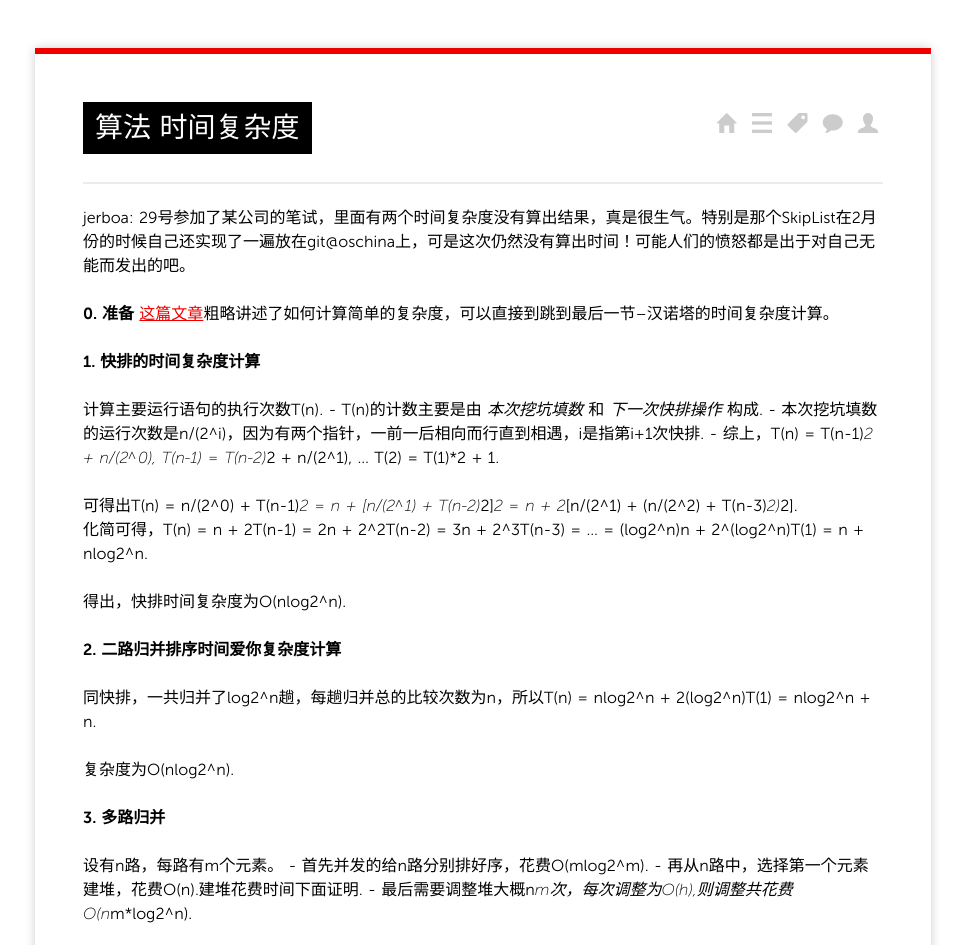
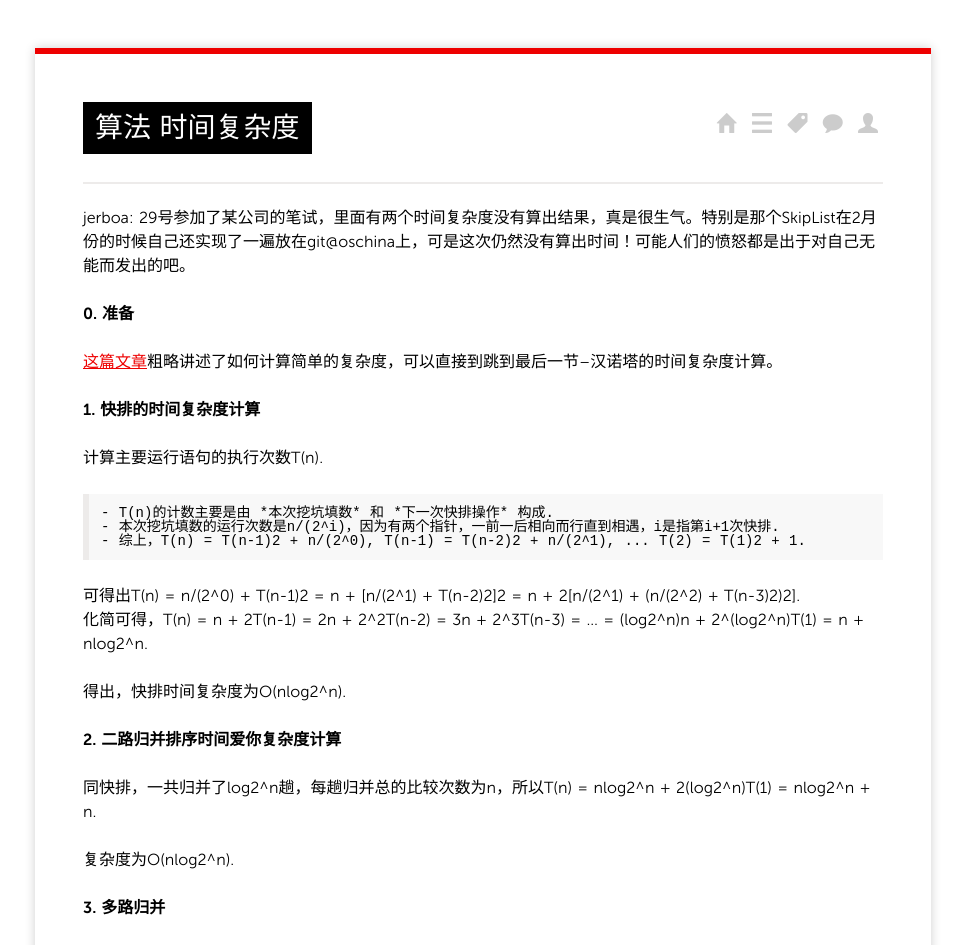
Before and after one commit to jerboa-ustc/jerboa-ustc.github.com, a Jekyll site: the page built from _posts/2014/2014-03-31-时间复杂度计算.md, in a window 1280 px wide and 1400 px high. Shown: the top 945 px of the window, without its empty margins (157-1122 px from the left). Built offline with Jekyll 4.4.1, drawn with Linux system fonts in a browser that asks for light colours; Markdown is read by kramdown in place of the engine named in the settings; comment, search, counter and statistics services are not loaded; some of the changed text lies outside the part shown.

Commit message:
时间复杂度

```diff
--- a/_posts/2014/2014-03-31-时间复杂度计算.md
+++ b/_posts/2014/2014-03-31-时间复杂度计算.md
@@ -11,16 +11,18 @@
 29号参加了某公司的笔试，里面有两个时间复杂度没有算出结果，真是很生气。特别是那个SkipList在2月份的时候自己还实现了一遍放在git@oschina上，可是这次仍然没有算出时间！可能人们的愤怒都是出于对自己无能而发出的吧。
 
 **0. 准备**
+
 [这篇文章](http://blog.csdn.net/hitwhylz/article/details/12374407)粗略讲述了如何计算简单的复杂度，可以直接到跳到最后一节--汉诺塔的时间复杂度计算。
 
 **1. 快排的时间复杂度计算**
 
 计算主要运行语句的执行次数T(n).
+
 	- T(n)的计数主要是由 *本次挖坑填数* 和 *下一次快排操作* 构成.
 	- 本次挖坑填数的运行次数是n/(2^i)，因为有两个指针，一前一后相向而行直到相遇，i是指第i+1次快排.
-	- 综上，T(n) = T(n-1)*2 + n/(2^0), T(n-1) = T(n-2)*2 + n/(2^1), ... T(2) = T(1)*2 + 1.
+	- 综上，T(n) = T(n-1)2 + n/(2^0), T(n-1) = T(n-2)2 + n/(2^1), ... T(2) = T(1)2 + 1.
 
-可得出T(n) = n/(2^0) + T(n-1)*2 = n + [n/(2^1) + T(n-2)*2]*2 = n + 2*[n/(2^1) + (n/(2^2) + T(n-3)*2)*2].
+可得出T(n) = n/(2^0) + T(n-1)2 = n + [n/(2^1) + T(n-2)2]2 = n + 2[n/(2^1) + (n/(2^2) + T(n-3)2)2].
 化简可得，T(n) = n + 2T(n-1) = 2n + 2^2T(n-2) = 3n + 2^3T(n-3) = ... = (log2^n)n + 2^(log2^n)T(1) = n + nlog2^n.
 
 得出，快排时间复杂度为O(nlog2^n).
@@ -36,7 +38,7 @@
 设有n路，每路有m个元素。
 	- 首先并发的给n路分别排好序，花费O(mlog2^m).
 	- 再从n路中，选择第一个元素建堆，花费O(n).建堆花费时间下面证明.
-	- 最后需要调整堆大概n*m次，每次调整为O(h),则调整共花费O(n*m*log2^n).
+	- 最后需要调整堆大概nm次，每次调整为O(h),则调整共花费O(nmlog2^n).
 
 综上，多路归并排序时间复杂度O(n) = O(mlog2^m) + O(n) + O(nmlog2^n) = O(nmlog2^n).
 
@@ -45,9 +47,8 @@
 **4. 堆排序中建堆时间复杂度**
 
 为了简化过程，我们设定要调整的堆恰好是一个满二叉树（正常情况下是完全二叉树）.树从上到下层级编号为1, 2, 3 ,... h-1, h.那么建堆时需要调整的节点在第h-1层，第h-2层，...，第2层，第1层。每层需要调整的次数为：
-层级：            h-1      h-2      h-3    ...    3      2      1
-需要调整的节点数：2^(h-2)  2^(h-3)  2^(h-4)...    2^2    2^1    2^0
-每个节点调整次数：1        2        3      ...    h-3    h-2    h-1
+
+![](/images/2014-03-31-1.jpeg)
 
 那么，T(n) = 2^(h-2)*1 + 2^(h-3)*2 + 2^(h-4)*3 + ... + 2^2*(h-3) + 2^1*(h-2) + 2^0*(h-1),
 1/2*(T(n)) =             2^(h-3)*1 + 2^(h-4)*2 + ... + 2^2*(h-4) + 2^1*(h-3) + 2^0*(h-2) + 2^(-1)*(h-1).
```
